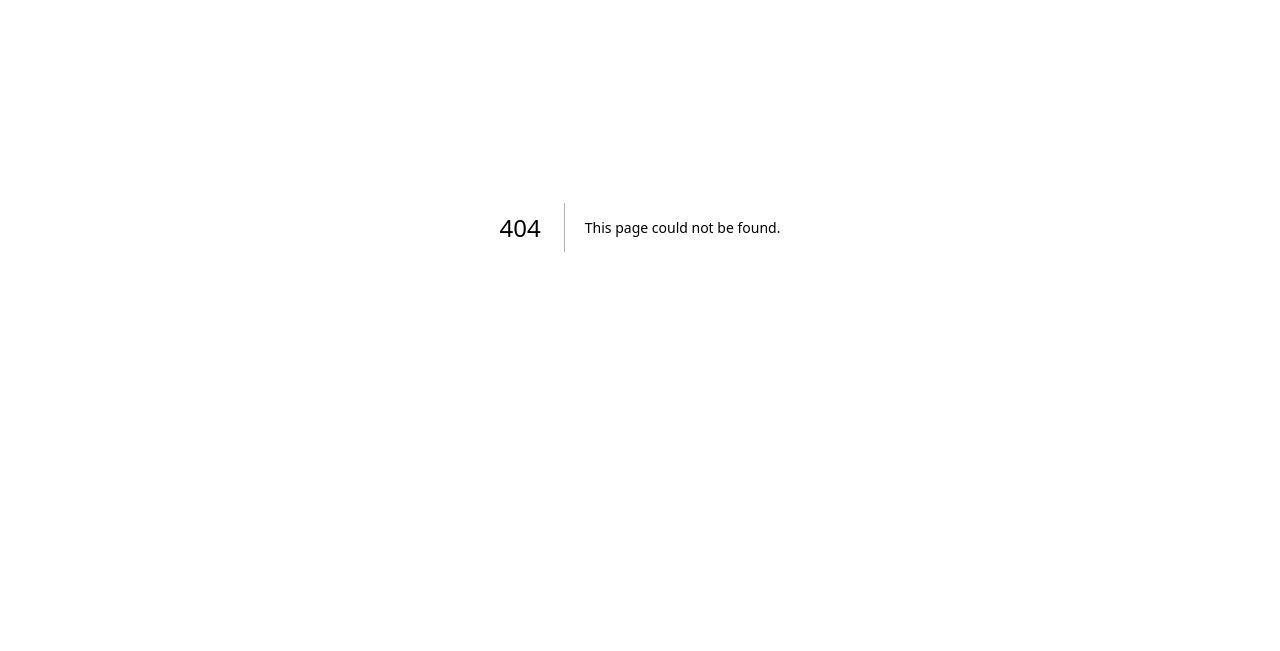
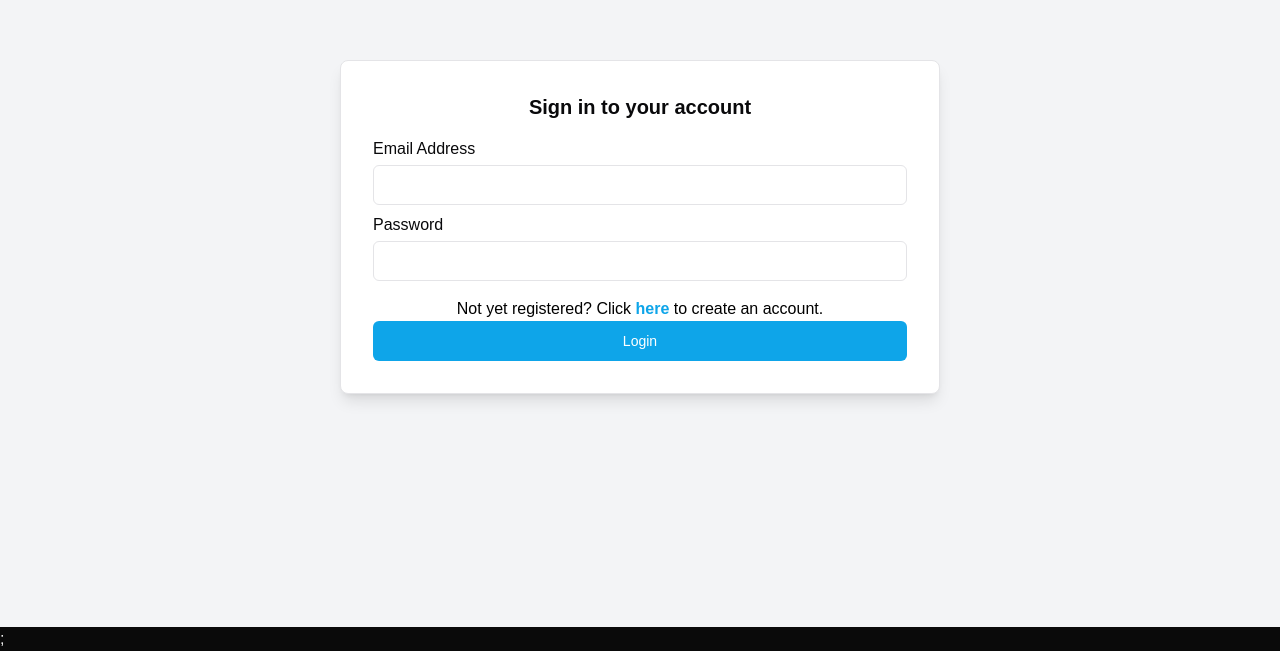
Before and after one commit to kristinjuwel/automated-laboratory-inventory, a Next.js app: page /login in a window 1280 px wide. Before the commit this address had no page. Shown: the part 173-824 px from the top of the page. Before the commit the page ends 800 px from the top, so only its background shows below. Built offline with nearby package versions, Linux system fonts and the light colour scheme.

Commit message:
feat: connected login page

```diff
--- /dev/null
+++ b/src/app/(main)/login/page.tsx
@@ -0,0 +1,87 @@
+"use client";
+
+import React, { useState } from "react";
+import { Button } from "@/components/ui/button";
+import { Input } from "@/components/ui/input";
+
+import { Card } from "@/components/ui/card";
+import { Toaster, toast } from "sonner";
+import { useRouter } from "next/navigation";
+
+const LoginPage = () => {
+  const router = useRouter();
+  const [email, setEmail] = useState("");
+  const [password, setPassword] = useState("");
+
+  const handleLogin = async () => {
+    try {
+      const response = await fetch("/login", {
+        method: "POST",
+        headers: {
+          "Content-Type": "application/json",
+        },
+        body: JSON.stringify({
+          identifier: email,
+          password: password,
+        }),
+      });
+
+      if (response.ok) {
+        toast.success("Login successful!");
+        router.push("/biological-inventory-form");
+      } else {
+        const errorMessage = await response.text();
+        toast.error(errorMessage || "Login failed. Please try again.");
+      }
+    } catch (error) {
+      toast.error("An error occurred. Please try again.");
+    }
+  };
+  return (
+    <div className="flex w-screen h-screen items-center justify-center bg-gray-100">
+      <Card className="p-8 w-full max-w-[600px] shadow-lg">
+        <div className="flex justify-center mb-4">
+          <h1 className="text-xl font-bold">Sign in to your account</h1>
+        </div>
+        <Toaster />
+
+        <label className="block mb-1">Email Address</label>
+        <Input
+          className="mb-2"
+          value={email}
+          onChange={(e) => setEmail(e.target.value)}
+          required
+        />
+
+        <div>
+          <label className="block mb-1">Password</label>
+          <Input
+            type="password"
+            value={password}
+            onChange={(e) => setPassword(e.target.value)}
+            required
+          />
+        </div>
+
+        <p className="mt-4 text-center text-black">
+          Not yet registered? Click
+          <a
+            onClick={() => router.push("/registration")}
+            className="text-sky-500 hover:text-sky-700 transition-colors duration-300 ease-in-out"
+          >
+            <b> here </b>
+          </a>
+          to create an account.
+        </p>
+        <Button
+          className="bg-sky-500 text-white w-full hover:bg-sky-700 transition-colors duration-300 ease-in-out"
+          onClick={handleLogin}
+        >
+          Login
+        </Button>
+      </Card>
+    </div>
+  );
+};
+
+export default LoginPage;
```
